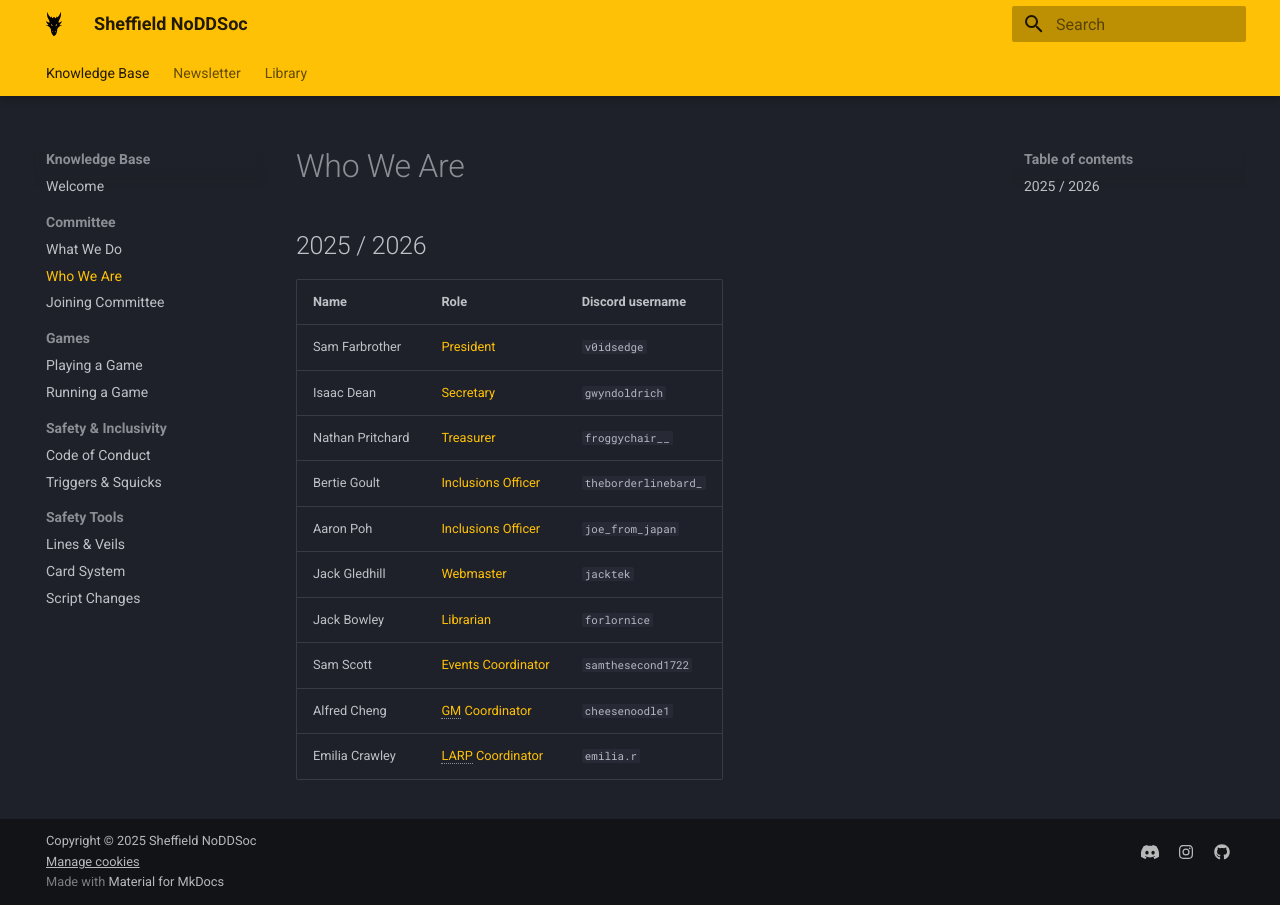
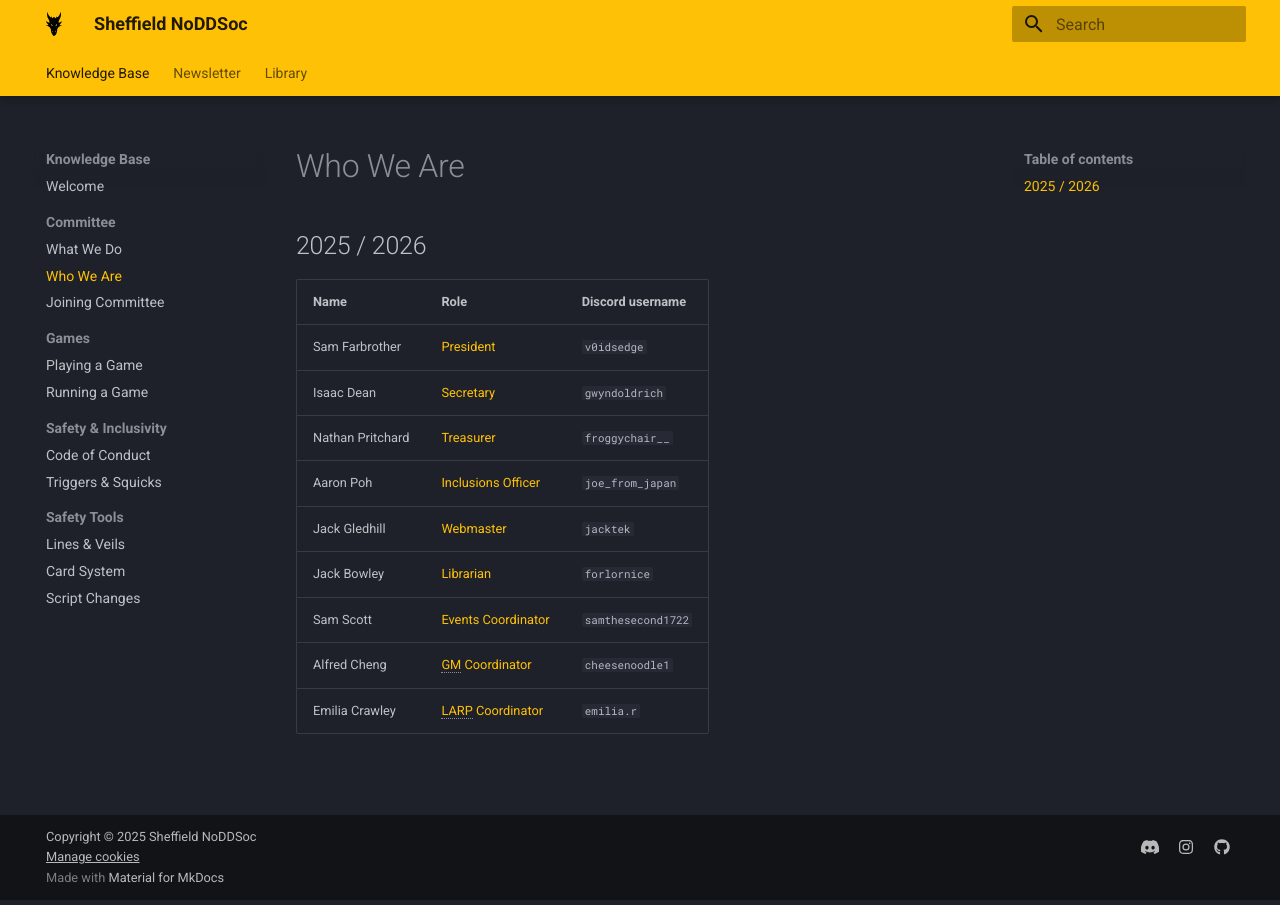
Before and after one commit to Sheffield-NoDDSoc/noddsoc.co.uk, an MkDocs documentation site: the page built from docs/committee/members.md, in a window 1280 px wide. Built offline with MkDocs 1.6.1 and Material for MkDocs 9.7.7, drawn with Linux system fonts in a browser that asks for light colours; plug-ins that fetch from the network failed and are left out.

Commit message:
Remove Bertie from committee

```diff
--- a/docs/committee/members.md
+++ b/docs/committee/members.md
@@ -7,7 +7,6 @@
 | Sam Farbrother   | [President](introduction.md#president)                    | `v0idsedge`          |
 | Isaac Dean       | [Secretary](introduction.md#secretary)                    | `gwyndoldrich`       |
 | Nathan Pritchard | [Treasurer](introduction.md#treasurer)                    | `froggychair__`      |
-| Bertie Goult     | [Inclusions Officer](introduction.md#inclusions-officers) | `theborderlinebard_` |
 | Aaron Poh        | [Inclusions Officer](introduction.md#inclusions-officers) | `joe_from_japan`     |
 | Jack Gledhill    | [Webmaster](introduction.md#webmaster)                    | `jacktek`            |
 | Jack Bowley      | [Librarian](introduction.md#librarian)                    | `forlornice`         |
```
